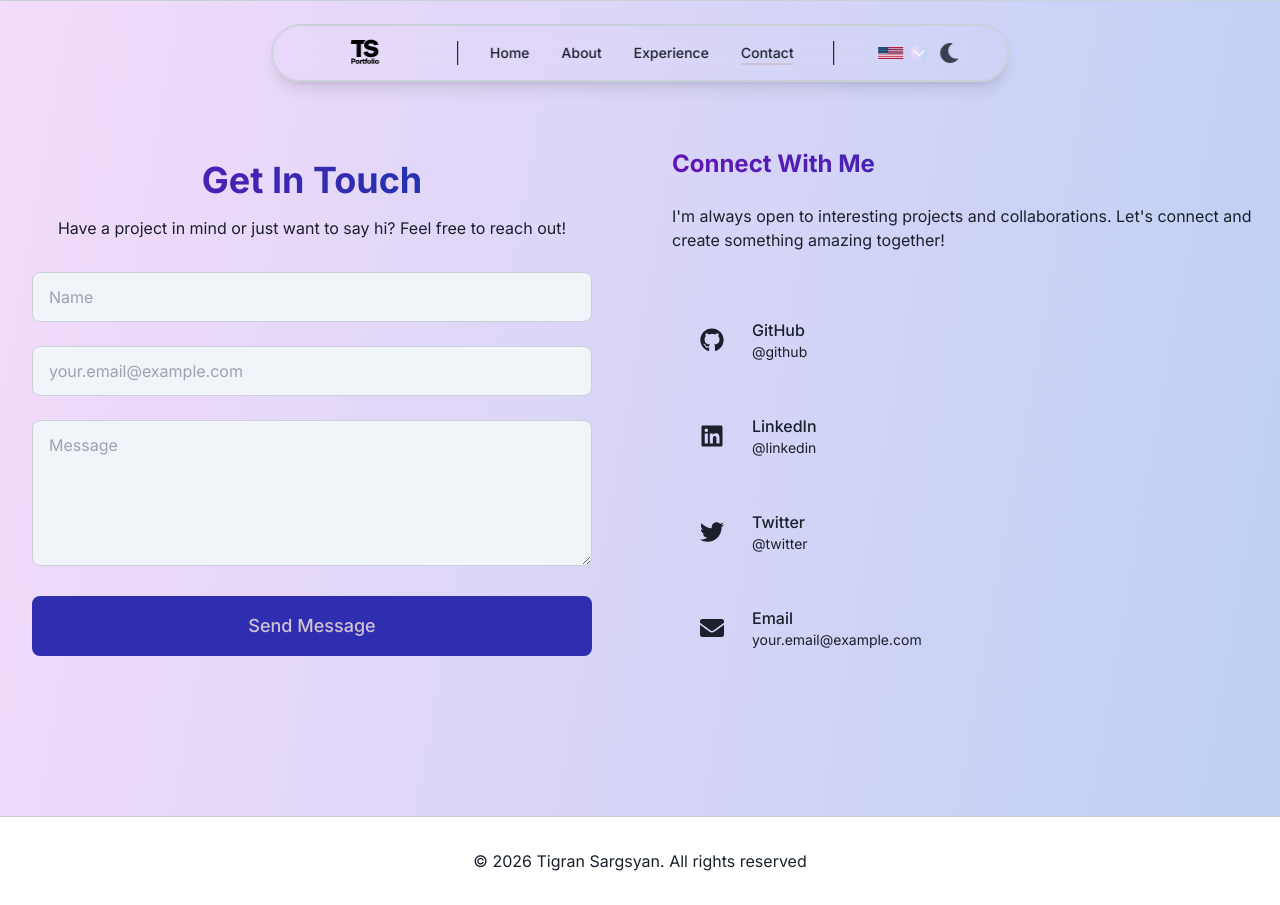
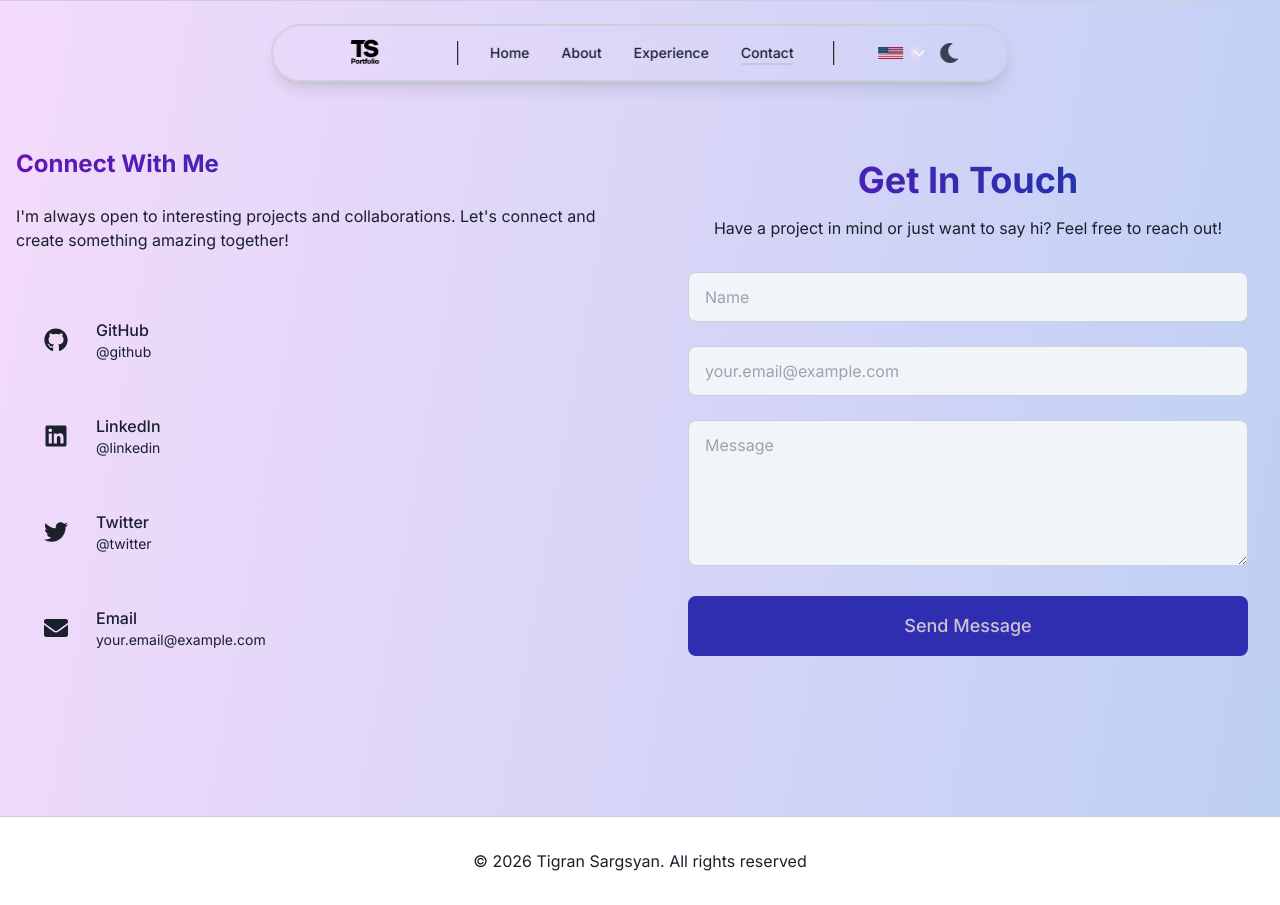
Before and after one commit to Tigran105/my-portfolio, a React (Vite) app: page /contact in a window 1280 px wide. Built offline with nearby package versions, Linux system fonts and the light colour scheme.

Commit message:
feat: add form validation and toast notifications for success and error messages

```diff
--- a/package.json
+++ b/package.json
@@ -15,6 +15,7 @@
     "prettier": "^3.8.1",
     "react": "^19.2.0",
     "react-dom": "^19.2.0",
+    "react-hot-toast": "^2.6.0",
     "react-icons": "^5.5.0",
     "react-router-dom": "^7.13.0",
     "zustand": "^5.0.11"
--- a/src/App.tsx
+++ b/src/App.tsx
@@ -7,6 +7,7 @@ import { useAppStore } from "./store/appStore";
 import { useEffect } from "react";
 import { LanguageProvider, useLanguage } from "./contexts/LanguageContext";
 import { Header } from "./components/common/Header/Header.tsx";
+import { Toaster } from "react-hot-toast";
 
 function AppContent() {
   const { theme, toggleTheme } = useAppStore();
@@ -53,6 +54,8 @@ function AppContent() {
           </p>
         </div>
       </footer>
+
+      <Toaster position="top-center" reverseOrder={false} />
     </BrowserRouter>
   );
 }
--- a/src/index.css
+++ b/src/index.css
@@ -13,6 +13,7 @@
     --input: 241 245 249;           /* very light input background */
     --ring: 47 46 176;             /* vivid blue accent */
     --accent: 207 194 212;           /* purple accent */
+    --error: 220 38 38;             /* bright red for errors */
     --gradient-from: 270 80 40;  /* dark purple for light mode */
     --gradient-to: 220 90 35;    /* dark blue for light mode */
     --bg-gradient-from: 287 78 92; /* light purple-blue for light mode */
@@ -28,6 +29,7 @@
     --input: 40 21 40;              /* input background */
     --ring: 113 129 255;             /* vivid blue accent */
     --accent: 49 42 100;          /* bright purple for hover */
+    --error: 220 38 38;             /* bright red for errors */
     --gradient-from: 270 100 65; /* bright purple for dark mode */
     --gradient-to: 210 100 65;   /* bright blue for dark mode */
     --bg-gradient-from: 287 78 22; /* dark purple-blue for dark mode */
@@ -56,6 +58,9 @@
 
   .border-border {
     @apply border-[rgb(var(--border))];
+  }
+  .border-error{
+    @apply border-[rgb(var(--error))];
   }
 
   .bg-input {
@@ -136,3 +141,9 @@ html {
     gap: 2rem !important;
   }
 }
+input:-webkit-autofill,
+textarea:-webkit-autofill {
+  -webkit-box-shadow: 0 0 0px 1000px rgb(var(--input)) inset;
+  -webkit-text-fill-color: rgb(var(--foreground));
+  transition: background-color 5000s ease-in-out 0s;
+}
--- a/src/locales/en.ts
+++ b/src/locales/en.ts
@@ -168,4 +168,11 @@ export const en: Translation = {
   footer: {
     copyright: "All rights reserved",
   },
+  messages: {
+    email: "Please enter a valid email",
+    name: "Please enter your name",
+    message: "Please enter a message",
+    success: "Message sent successfully",
+    error: "Something went wrong, please try again",
+  },
 };
--- a/src/locales/hy.ts
+++ b/src/locales/hy.ts
@@ -171,4 +171,11 @@ export const hy: Translation = {
   footer: {
     copyright: "Բոլոր իրավունքները պաշտպանված են",
   },
+  messages: {
+    email: "Խնդրում ենք մուտքագրել վավեր էլ․ հասցե",
+    name: "Խնդրում ենք մուտքագրել ձեր անունը",
+    message: "Խնդրում ենք մուտքագրել հաղորդագրությունը",
+    success: "Հաղորդագրությունը հաջողությամբ ուղարկվեց",
+    error: "Ինչ-որ բան սխալ եղավ, փորձեք կրկին",
+  },
 };
--- a/src/locales/ru.ts
+++ b/src/locales/ru.ts
@@ -170,4 +170,11 @@ export const ru: Translation = {
   footer: {
     copyright: "Все права защищены",
   },
+  messages: {
+    email: "Пожалуйста, введите корректный email",
+    name: "Пожалуйста, введите ваше имя",
+    message: "Пожалуйста, введите сообщение",
+    success: "Сообщение успешно отправлено",
+    error: "Что-то пошло не так, попробуйте снова",
+  },
 };
--- a/src/locales/types.ts
+++ b/src/locales/types.ts
@@ -72,6 +72,13 @@ export interface Translation {
   footer: {
     copyright: string;
   };
+  messages: {
+    name: string;
+    email: string;
+    message: string;
+    success: string;
+    error: string;
+  };
 }
 
 export type Language = "en" | "ru" | "hy";
--- a/src/pages/Contact.tsx
+++ b/src/pages/Contact.tsx
@@ -21,7 +21,6 @@ export const Contact: React.FC = () => {
     <Section id="contact">
       <div className="container mx-auto px-4">
         <div className="grid grid-cols-1 lg:grid-cols-2 gap-16">
-          <GetInTouch />
           <motion.div
             variants={fadeInUp}
             initial="initial"
@@ -72,6 +71,8 @@ export const Contact: React.FC = () => {
               </motion.div>
             </div>
           </motion.div>
+
+          <GetInTouch />
         </div>
       </div>
     </Section>
--- a/src/sections/home/GetInTouch.tsx
+++ b/src/sections/home/GetInTouch.tsx
@@ -1,22 +1,52 @@
-import React, { useRef } from "react";
+import React, { useRef, useState } from "react";
 import { motion } from "framer-motion";
 import emailjs from "@emailjs/browser";
 import { Button } from "../../components/ui/Button";
 import { fadeInLeft } from "../../utils/animations";
 import { useLanguage } from "../../hooks/useLanguage";
 import { Link } from "react-router-dom";
+import toast from "react-hot-toast";
 
+type FormErrors = {
+  name: boolean;
+  email: boolean;
+  message: boolean;
+};
 export const GetInTouch: React.FC = () => {
   const { t } = useLanguage();
   const formRef = useRef<HTMLFormElement | null>(null);
+  const [errors, setErrors] = useState<FormErrors>({
+    name: false,
+    email: false,
+    message: false,
+  });
 
   const handleSubmit = (e: React.FormEvent) => {
     e.preventDefault();
-
     if (!formRef.current) return;
 
+    const formData = new FormData(formRef.current);
+    const name = formData.get("name")?.toString().trim() || "";
+    const email = formData.get("email")?.toString().trim() || "";
+    const message = formData.get("message")?.toString().trim() || "";
+
+    const emailRegex = /^[^\s@]+@[^\s@]+\.[^\s@]+$/;
+
+    const newErrors = {
+      name: !name,
+      email: !email || !emailRegex.test(email),
+      message: !message,
+    };
+    setErrors(newErrors);
+
+    if (newErrors.name || newErrors.email || newErrors.message) {
+      if (newErrors.name) toast.error(t("messages.name"));
+      else if (newErrors.email) toast.error(t("messages.email"));
+      else if (newErrors.message) toast.error(t("messages.message"));
+      return;
+    }
+
     const currentTime = new Date().toLocaleString();
-
     const hiddenInput = document.createElement("input");
     hiddenInput.type = "hidden";
     hiddenInput.name = "time";
@@ -32,14 +62,15 @@ export const GetInTouch: React.FC = () => {
       )
       .then(
         () => {
-          alert("Message sent successfully 🚀");
           formRef.current?.reset();
           hiddenInput.remove();
+          setErrors({ name: false, email: false, message: false });
+          toast.success(t("messages.success"));
         },
         (error) => {
           console.error(error);
-          alert("Something went wrong 😢");
           hiddenInput.remove();
+          toast.error(t("messages.error"));
         },
       );
   };
@@ -69,53 +100,35 @@ export const GetInTouch: React.FC = () => {
           </div>
 
           <form ref={formRef} className="space-y-6">
-            <div>
-              {/*<label*/}
-              {/*  htmlFor="name"*/}
-              {/*  className="block text-sm font-medium text-foreground mb-2"*/}
-              {/*>*/}
-              {/*  {t("contact.name")}*/}
-              {/*</label>*/}
             <input
               type="text"
               id="name"
-                name={"name"}
-                className="w-full px-4 py-3 border border-border bg-input rounded-lg focus:ring-2 focus:ring-ring focus:border-ring transition"
+              name="name"
+              className={`w-full bg-input px-4 py-3 border rounded-lg focus:ring-2 focus:ring-ring focus:border-ring transition ${
+                errors.name ? "border-error" : "border-border"
+              }`}
               placeholder={t("contact.name")}
             />
-            </div>
 
-            <div>
-              {/*<label*/}
-              {/*  htmlFor="email"*/}
-              {/*  className="block text-sm font-medium text-foreground mb-2"*/}
-              {/*>*/}
-              {/*  {t("contact.email")}*/}
-              {/*</label>*/}
             <input
               type="email"
               id="email"
-                name={"email"}
-                className="w-full px-4 py-3 border border-border bg-input rounded-lg focus:ring-2 focus:ring-ring focus:border-ring transition"
+              name="email"
+              className={`w-full bg-input px-4 py-3 border rounded-lg focus:ring-2 focus:ring-ring focus:border-ring transition ${
+                errors.email ? "border-error" : "border-border"
+              }`}
               placeholder="your.email@example.com"
             />
-            </div>
 
-            <div>
-              {/*<label*/}
-              {/*  htmlFor="message"*/}
-              {/*  className="block text-sm font-medium text-foreground mb-2"*/}
-              {/*>*/}
-              {/*  {t("contact.message")}*/}
-              {/*</label>*/}
             <textarea
               id="message"
-                name={"message"}
+              name="message"
               rows={5}
-                className="w-full px-4 py-3 border border-border bg-input rounded-lg focus:ring-2 focus:ring-ring focus:border-ring transition"
+              className={`w-full bg-input px-4 py-3 border rounded-lg focus:ring-2 focus:ring-ring focus:border-ring transition ${
+                errors.message ? "border-error" : "border-border"
+              }`}
               placeholder={t("contact.message")}
-              ></textarea>
-            </div>
+            />
 
             <Button
               type="submit"
```
Also changed, not shown: 1 other file (tests, documents, lock files or other folders). Lines whose indentation alone changed are shown as unchanged.
